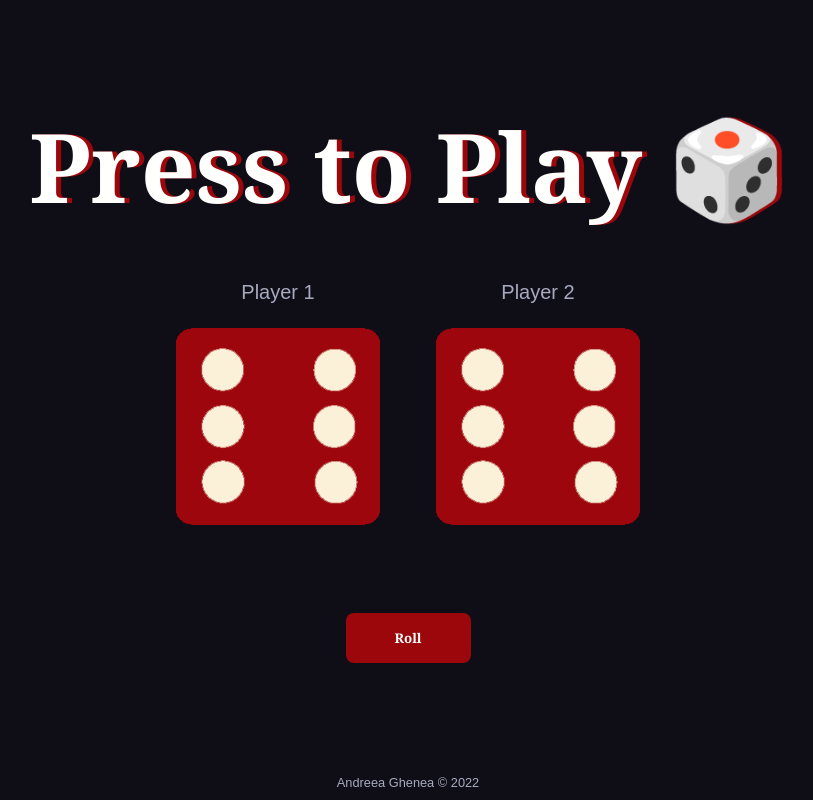
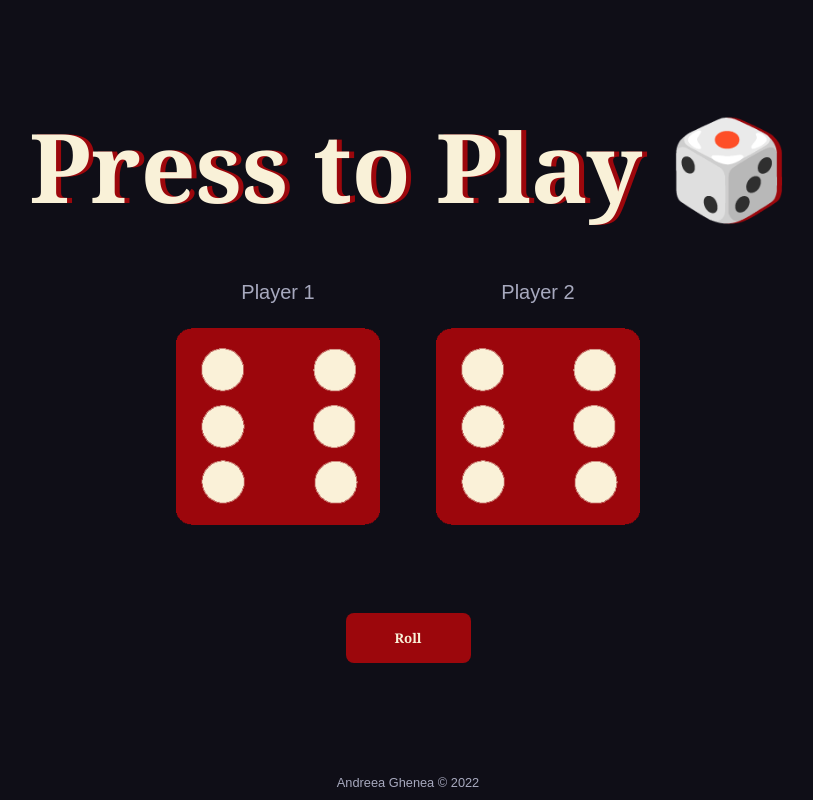
Before and after one commit to agh911/Dice-Game, a plain HTML site: page index.html in a window 1280 px wide. Shown: the whole page, without its empty margins (232-1045 px from the left). Drawn offline with Linux system fonts and the light colour scheme; a web font is replaced by a local one.

Commit message:
updated css

```diff
--- a/styles.css
+++ b/styles.css
@@ -20,7 +20,7 @@ h1 {
   font-family: 'Noto Serif', serif;
   text-shadow: 5px 0 #9c070c;
   font-size: 6rem;
-  color: #fffffe;
+  color: #f9f1d8;
 }
 
 p {
@@ -45,7 +45,7 @@ img {
   font-family: 'Noto Serif', serif;
   font-weight: bold;
   background: #9c070c;
-  color: #fffffe;
+  color: #f9f1d8;
   border-radius: 8px;
   border: none;
 }
```
